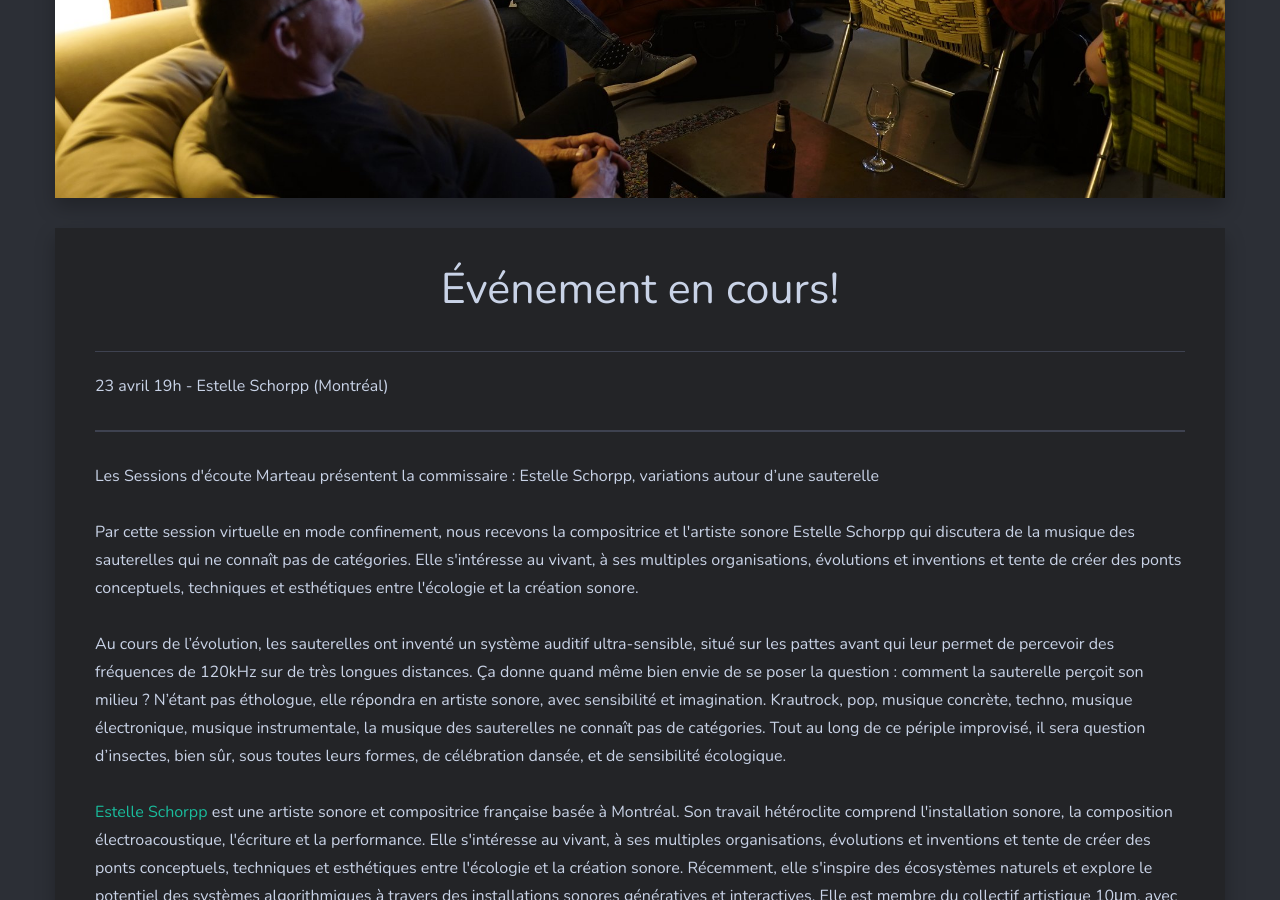
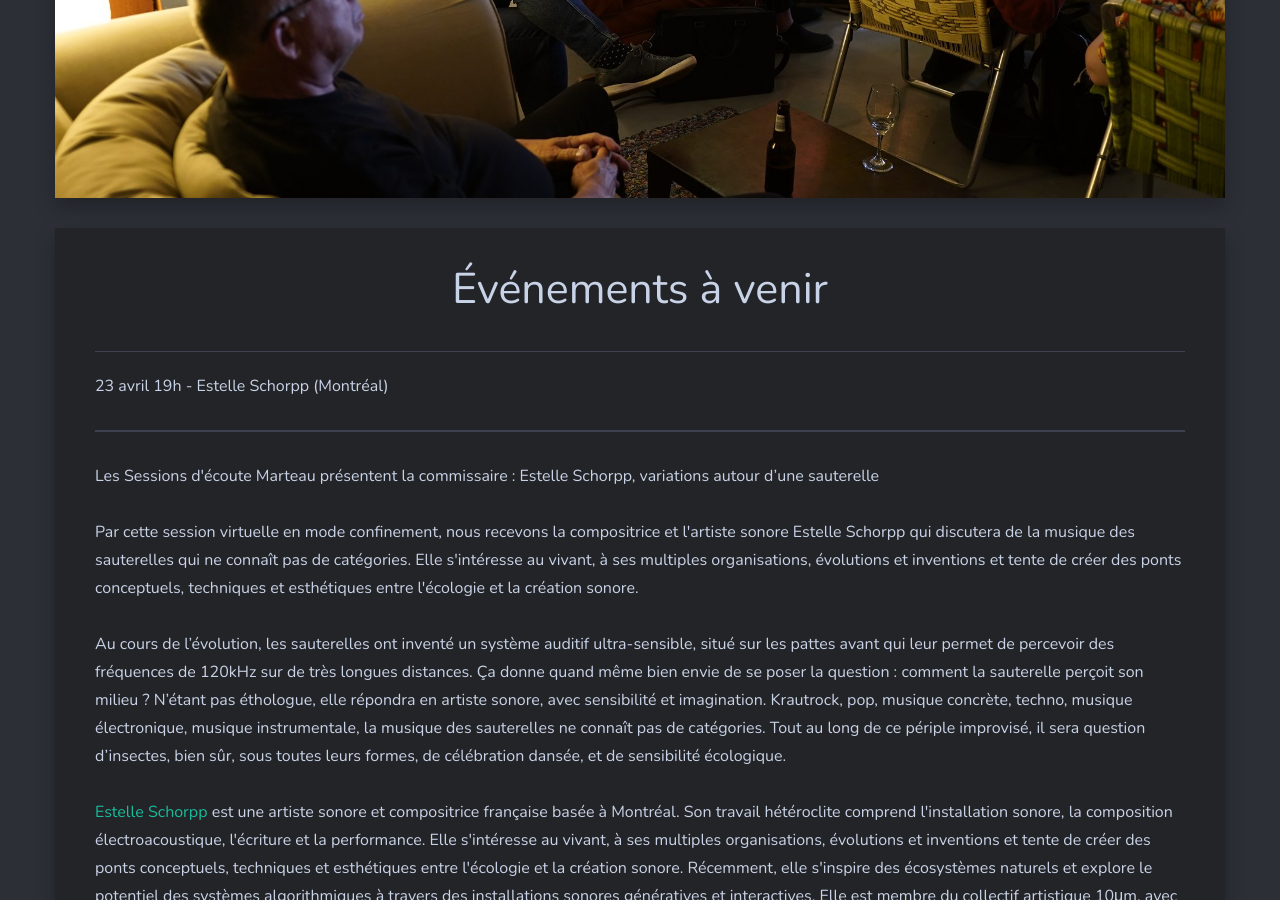
Before and after one commit to sessions-marteau/sessions-marteau-2.github.io, a Jekyll site: the page built from _pages/evenement-a-venir.md, in a window 1280 px wide and 900 px high, scrolled down 497 px. Built offline with Jekyll 4.4.1, drawn with Linux system fonts in a browser that asks for light colours; nearby versions of some CDN libraries.

Commit message:
Update evenement-a-venir.md

```diff
--- a/_pages/evenement-a-venir.md
+++ b/_pages/evenement-a-venir.md
@@ -1,6 +1,6 @@
 ---
 layout: post
-title: Événement en cours!
+title: Événements à venir
 image: 2nd-SM_850204525888274432_o.jpg
 permalink: /evenement-a-venir/
 dropdown: true
```
